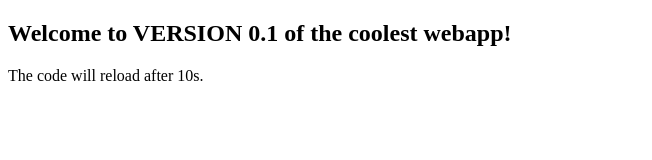
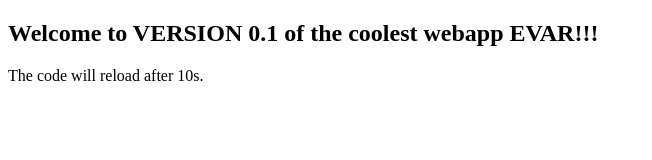
Before and after one commit to bobnugget/cool-webapp, a plain HTML site: page index.html in a window 1280 px wide. Shown: the whole page, without its empty margins (0-652 px from the left). Drawn offline with Linux system fonts and the light colour scheme.

Commit message:
updated index

```diff
--- a/index.html
+++ b/index.html
@@ -7,7 +7,7 @@
 </head>
 
 <body>
-    <h2>Welcome to VERSION 0.1 of the coolest webapp!</h2>
+    <h2>Welcome to VERSION 0.1 of the coolest webapp EVAR!!!</h2>
     <p>The code will reload after 10s.</p>
 </body>
 
```
